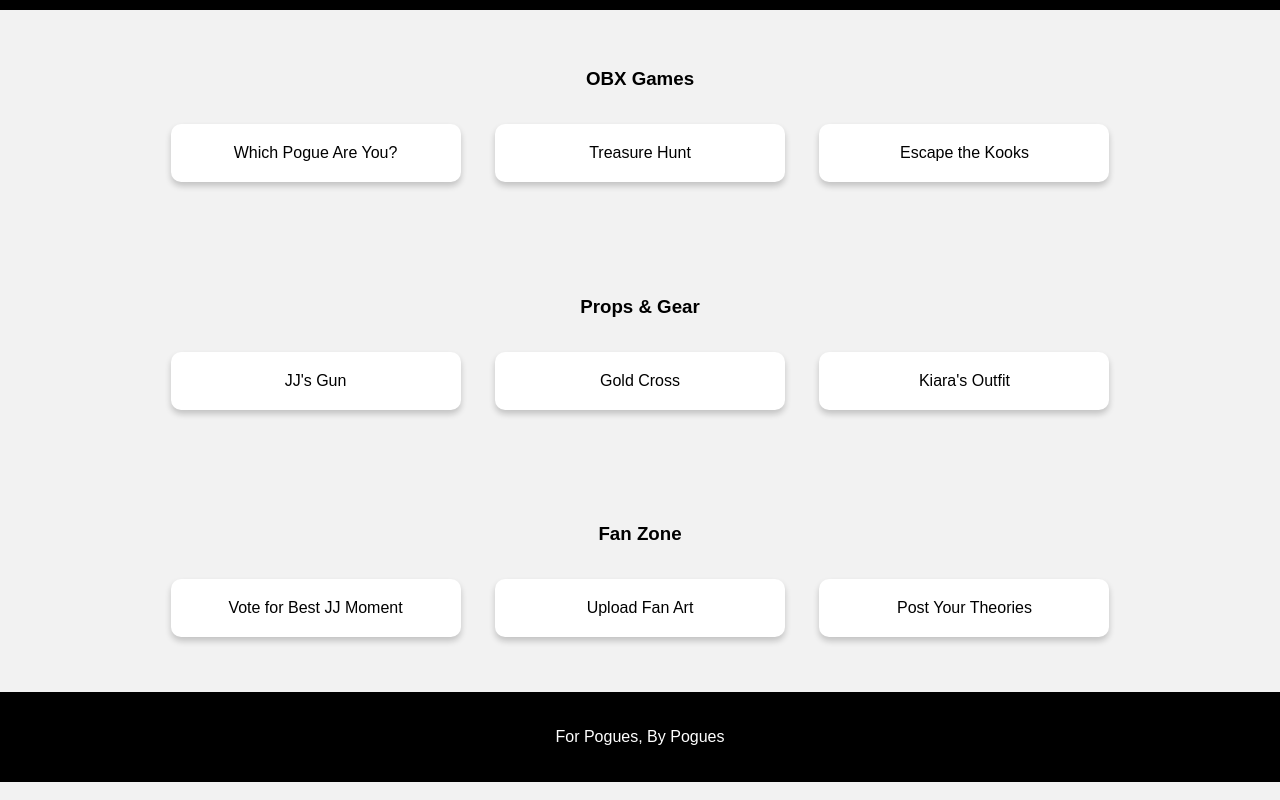
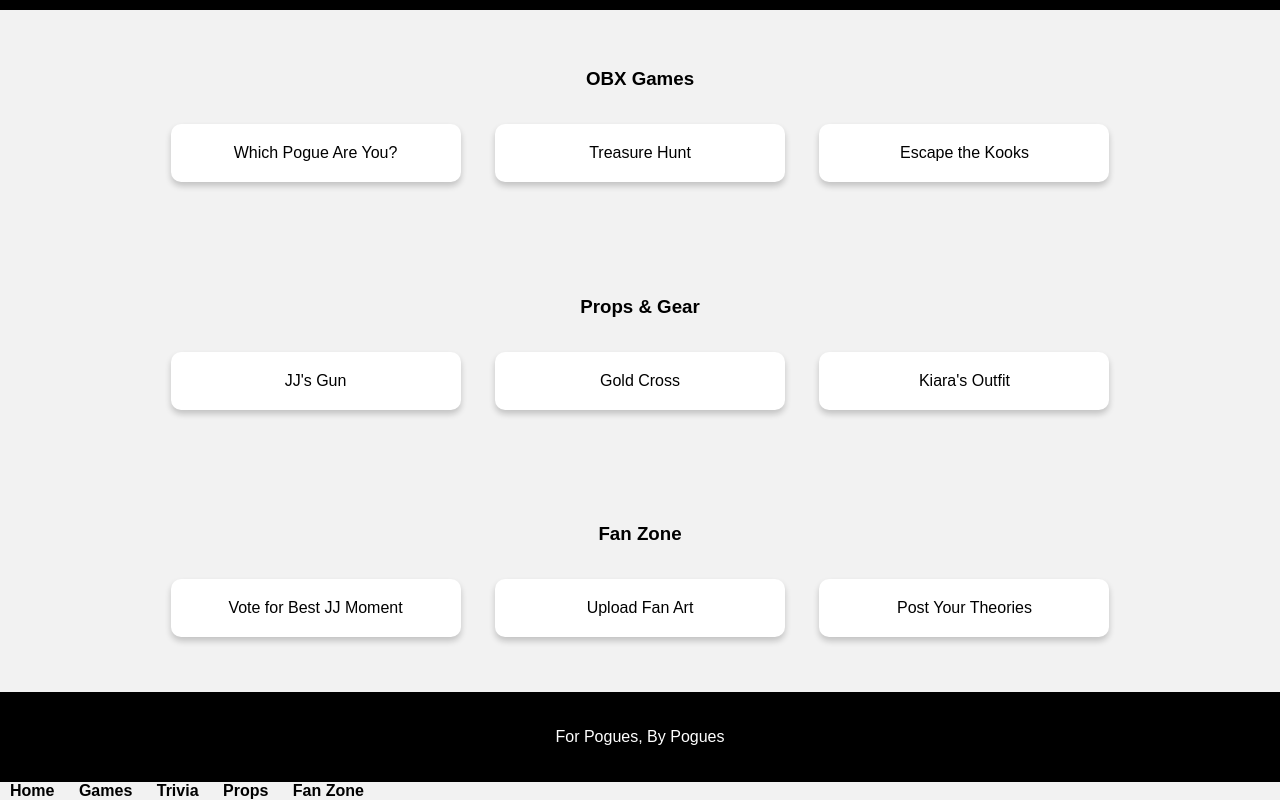
Before and after one commit to sophiemerc3/OBX-fan-hub, a plain HTML site: page index.html in a window 1280 px wide. Shown: the part 401-1201 px from the top of the page. Drawn offline with Linux system fonts and the light colour scheme.

Commit message:
Update index.html

```diff
--- a/index.html
+++ b/index.html
@@ -94,3 +94,10 @@
 
 </body>
 </html>
+<nav>
+  <a href="index.html">Home</a>
+  <a href="games.html">Games</a>
+  <a href="trivia.html">Trivia</a>
+  <a href="props.html">Props</a>
+  <a href="fan-zone.html">Fan Zone</a>
+</nav>
```
